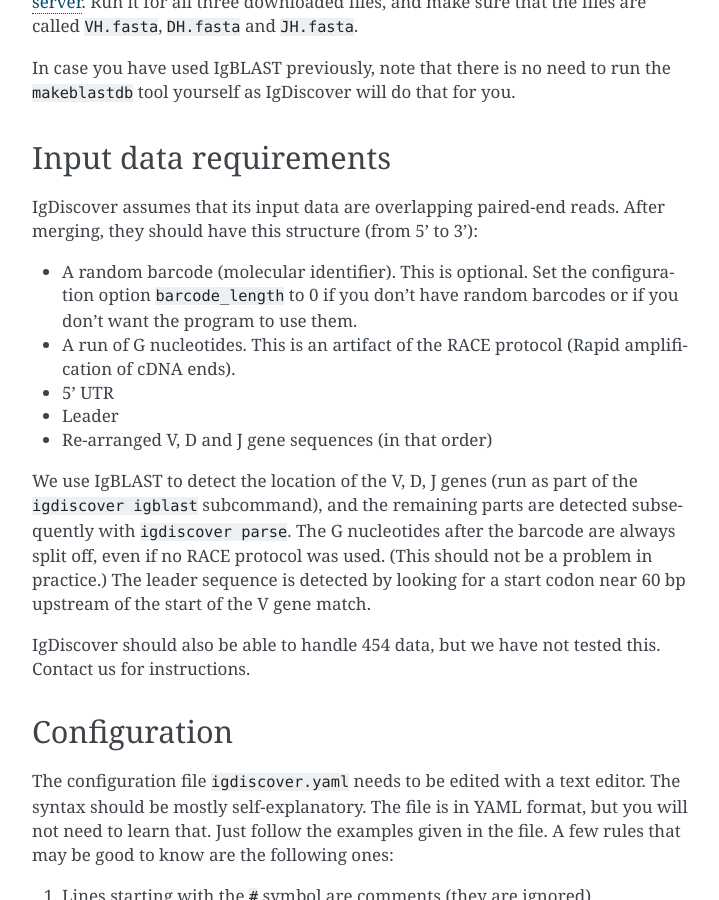
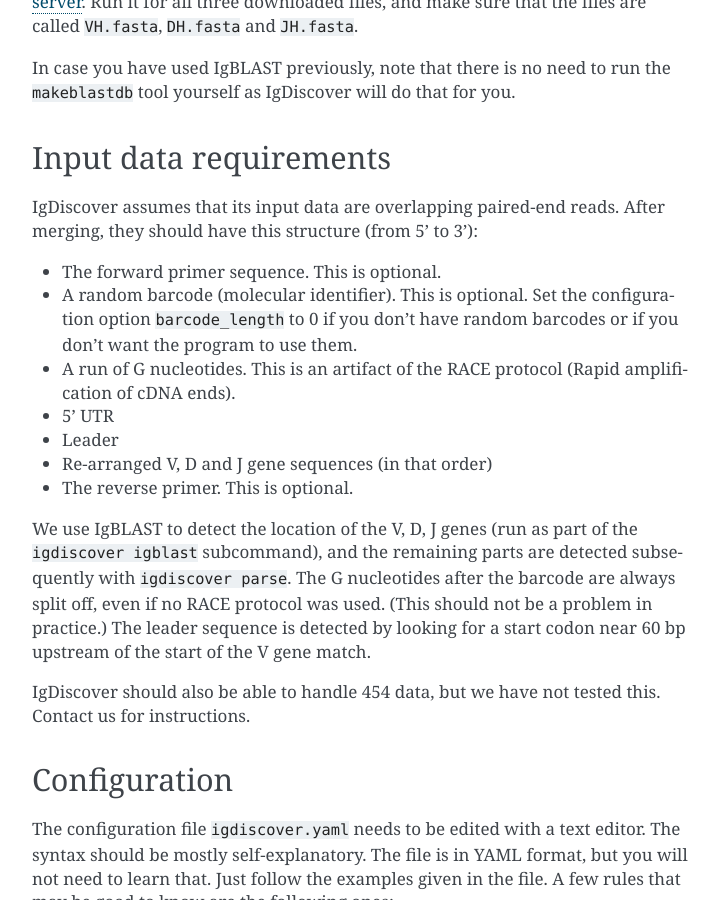
Before and after one commit to NBISweden/IgDiscover-legacy, a Sphinx documentation site: the page built from doc/guide.rst, in a window 1280 px wide and 900 px high, scrolled down 2147 px. Shown: the whole window, without its empty margins (388-1107 px from the left). Built offline with Sphinx 7.4.7, drawn with Linux system fonts in a browser that asks for light colours.

Commit message:
Document that primer sequences can also be in reads

```diff
--- a/doc/guide.rst
+++ b/doc/guide.rst
@@ -101,6 +101,7 @@
 IgDiscover assumes that its input data are overlapping paired-end reads. After
 merging, they should have this structure (from 5' to 3'):
 
+* The forward primer sequence. This is optional.
 * A random barcode (molecular identifier). This is optional. Set the
   configuration option ``barcode_length`` to 0 if you don’t have random barcodes
   or if you don’t want the program to use them.
@@ -109,6 +110,7 @@
 * 5' UTR
 * Leader
 * Re-arranged V, D and J gene sequences (in that order)
+* The reverse primer. This is optional.
 
 We use IgBLAST to detect the location of the V, D, J genes (run as part of the
 ``igdiscover igblast`` subcommand), and the remaining parts are detected
```
